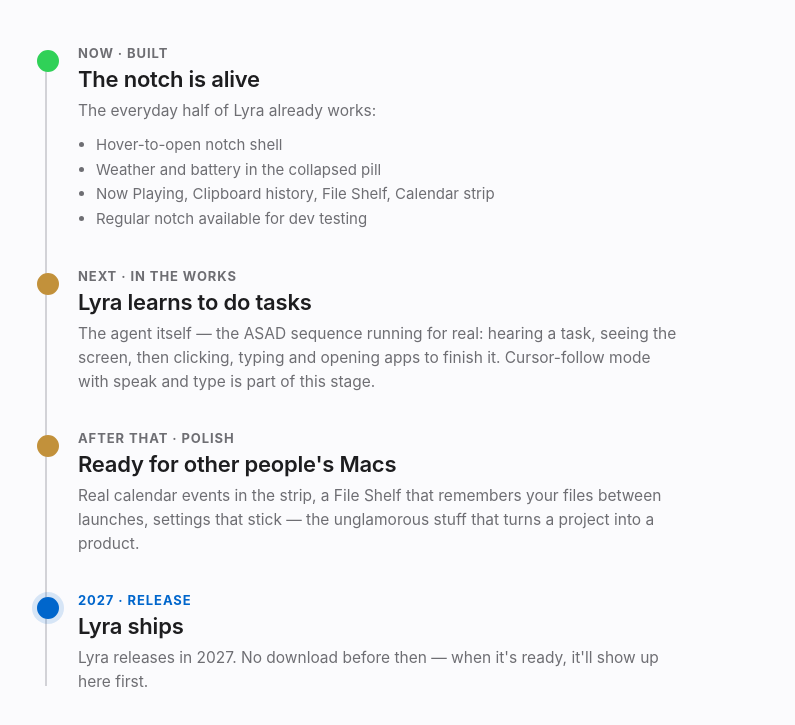
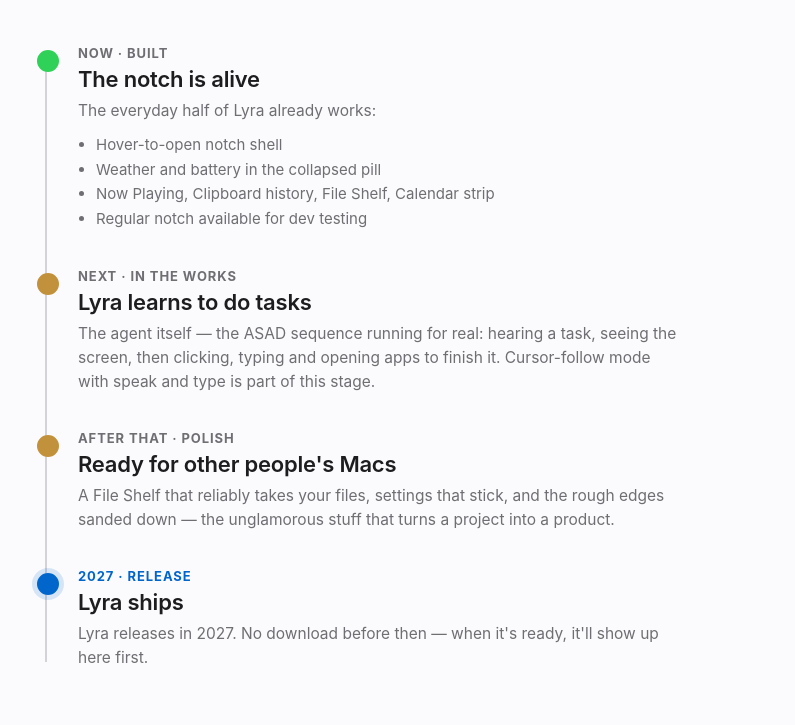
Before and after one commit to moehussain101/lyra-website, a plain HTML site: page index.html in a window 1280 px wide. Shown: the part 8214-8939 px from the top of the page, without its empty margins (226-1021 px from the left). Drawn offline with Linux system fonts and the light colour scheme.

Commit message:
Fix roadmap contradiction: calendar events are already real, polish is File Shelf and rough edges

```diff
--- a/index.html
+++ b/index.html
@@ -1250,7 +1250,7 @@
           <div class="tl-item next">
             <div class="tl-when">After that · Polish</div>
             <h3>Ready for other people's Macs</h3>
-            <p>Real calendar events in the strip, a File Shelf that remembers your files between launches, settings that stick — the unglamorous stuff that turns a project into a product.</p>
+            <p>A File Shelf that reliably takes your files, settings that stick, and the rough edges sanded down — the unglamorous stuff that turns a project into a product.</p>
           </div>
           <div class="tl-item release">
             <div class="tl-when">2027 · Release</div>
```
